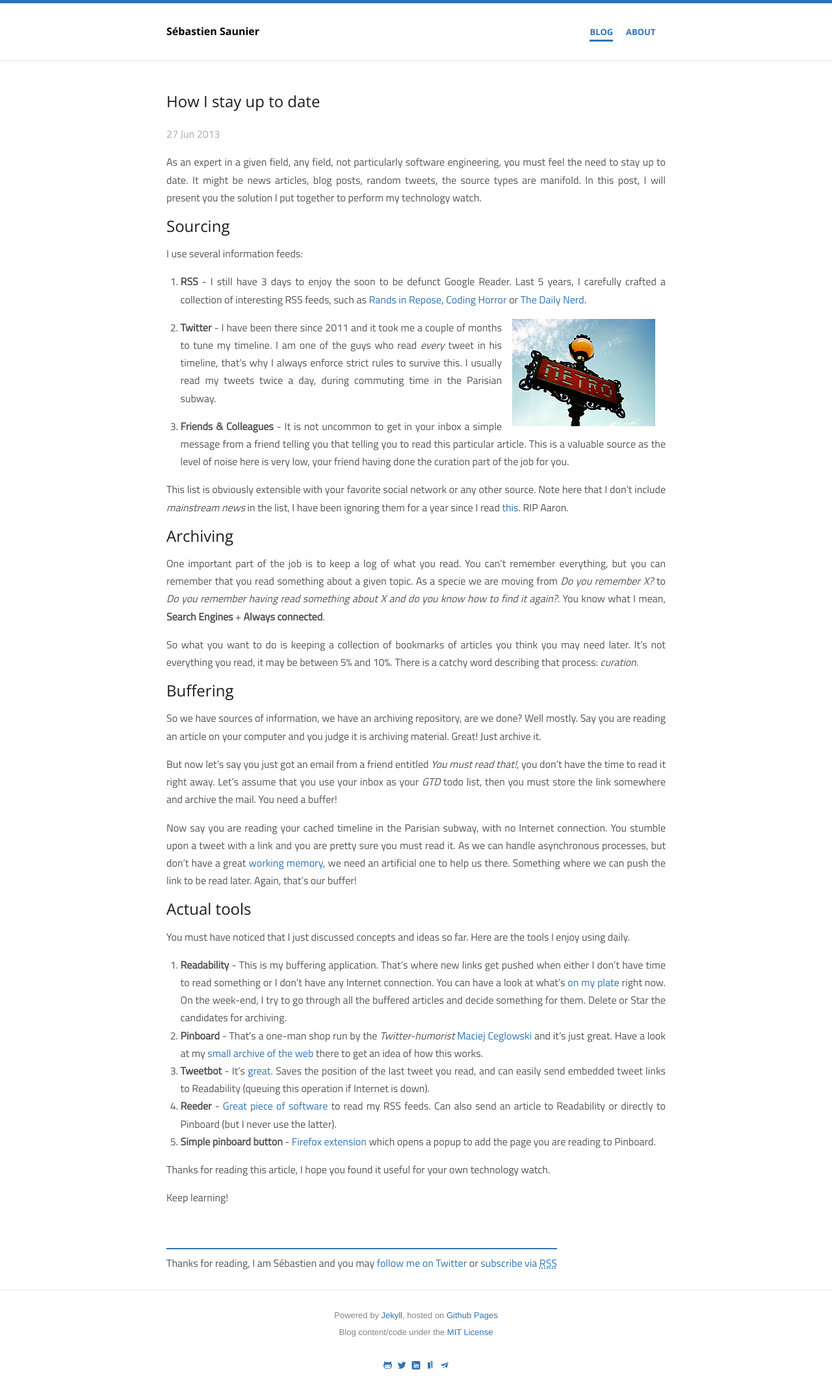
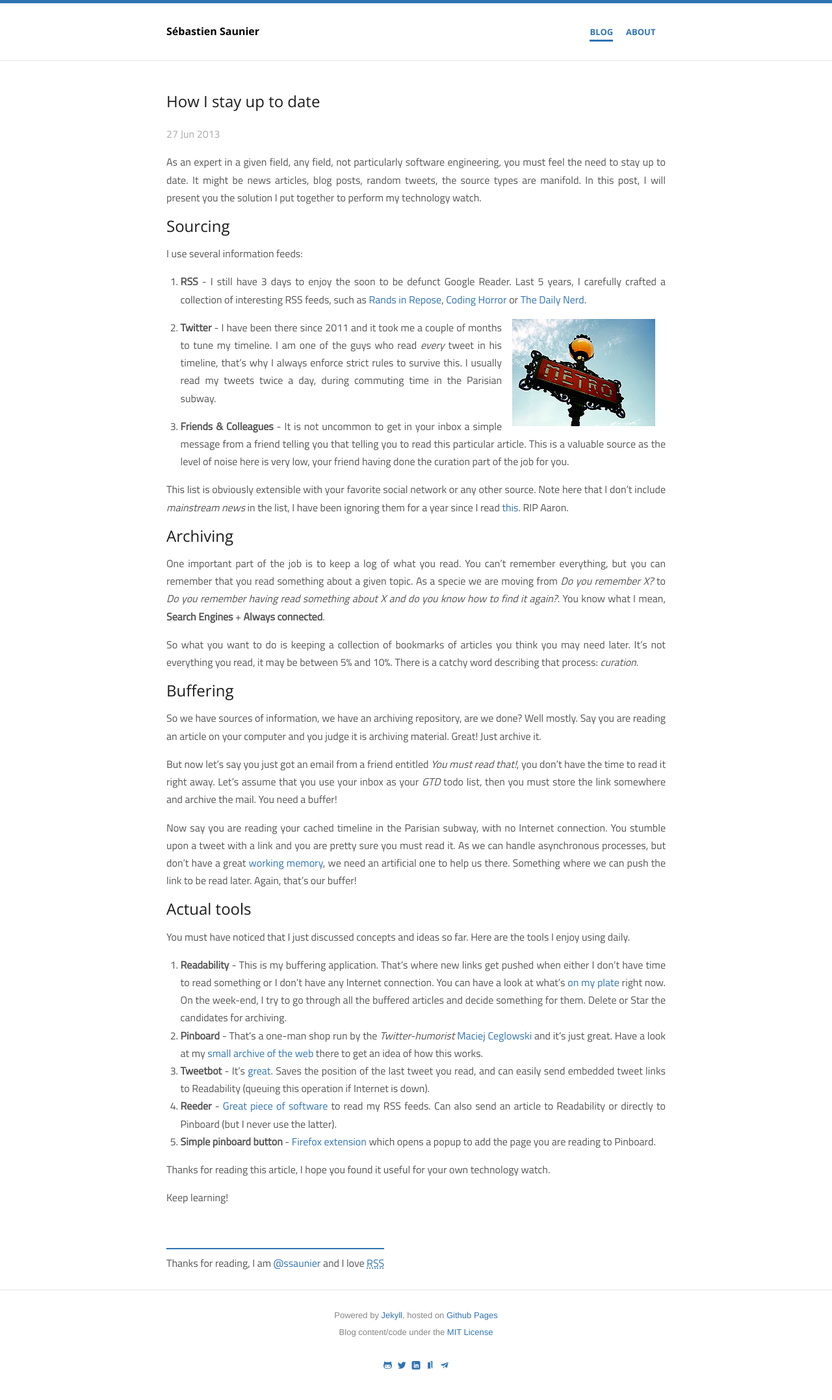
Before and after one commit to ssaunier/ssaunier.github.io, a Jekyll site: the page built from _posts/2013-06-27-how-i-stay-up-to-date.markdown, in a window 1280 px wide. Shown: the whole page at 65% size. Built offline with Jekyll 4.4.1, drawn with Linux system fonts in a browser that asks for light colours.

```diff
--- a/_layouts/post.html
+++ b/_layouts/post.html
@@ -12,8 +12,7 @@
 </article>
 
 <section class="post-footer">
-  Thanks for reading, I am Sébastien and you may
-  <a href="https://twitter.com/ssaunier">follow me on Twitter</a>
-  or
-  <a href="/feed.xml">subscribe via <acronym title="Really Simple Syndication">RSS</acronym></a>
+  Thanks for reading, I am
+  <a href="https://twitter.com/ssaunier">@ssaunier</a> and I love
+  <a href="/feed.xml"><acronym title="Really Simple Syndication">RSS</acronym></a>
 </section>
--- a/css/main.css
+++ b/css/main.css
@@ -227,8 +227,8 @@
 
 /* standard */
 .post pre {
-  border: 1px solid #ddd;
-  background-color: #eef;
+  border: 1px solid #eee;
+  background-color: whitesmoke;
   padding: 0 .4em;
 }
 
@@ -237,8 +237,8 @@
 }
 
 .post code {
-  border: 1px solid #ddd;
-  background-color: #eef;
+  border: 1px solid #eee;
+  background-color: whitesmoke;
   padding: 0 .2em;
 }
 
```
Also changed, not shown: _posts/2013-07-09-keep-your-git-repository-clean-and-fresh.markdown (added, +39 -0 lines).
